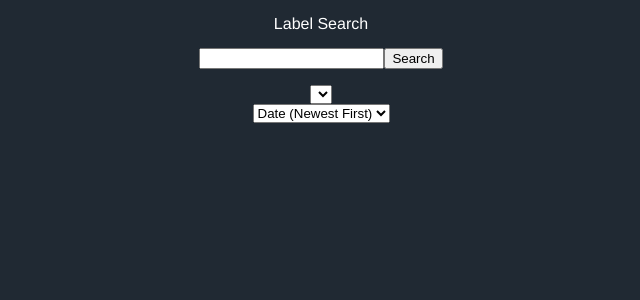
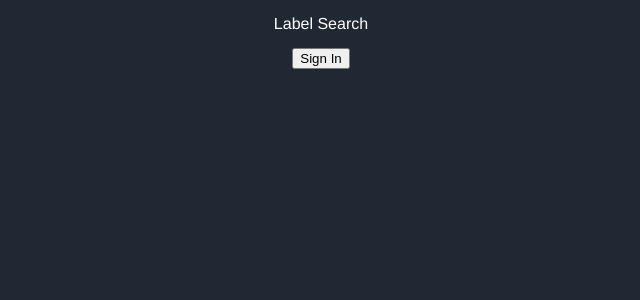
Before and after one commit to rhydiandav/label-search, a React (Create React App) app: page / in a window 1280 px wide. Shown: the top 300 px of the page, without its empty margins (319-959 px from the left). Built offline with nearby package versions, Linux system fonts and the light colour scheme.

Commit message:
login button added

```diff
--- a/src/components/Body.jsx
+++ b/src/components/Body.jsx
@@ -7,7 +7,6 @@ import LabelFilter from './LabelFilter';
 
 export default class Body extends Component {
   state = {
-    authorisation: {},
     searchString: '',
     releases: [],
     labels: []
@@ -113,7 +112,7 @@ export default class Body extends Component {
   };
 
   render() {
-    return (
+    return this.state.authorisation ? (
       <div style={this.props.defaultStyle}>
         <Search
           handleChange={this.handleChange}
@@ -140,6 +139,16 @@ export default class Body extends Component {
           </div>
         )}
       </div>
+    ) : (
+      <div style={this.props.defaultStyle}>
+        <button
+          onClick={() => {
+            window.location = 'http://localhost:8888/login';
+          }}
+        >
+          Sign In
+        </button>
+      </div>
     );
   }
 }
```
